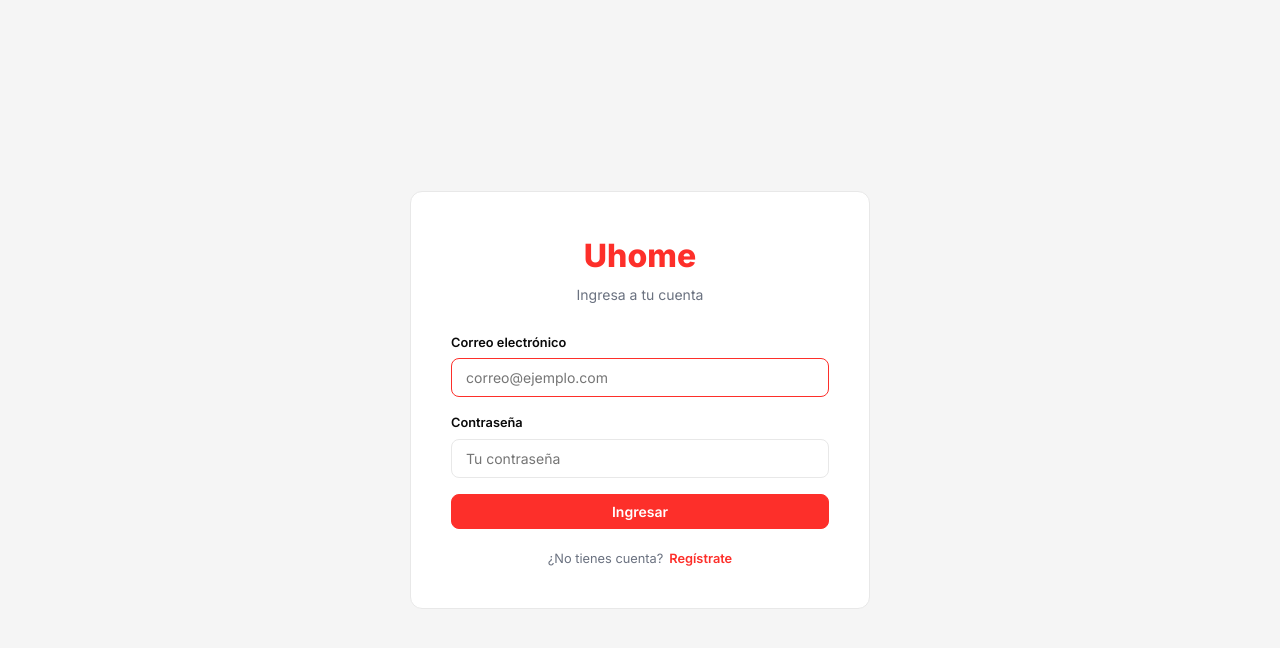
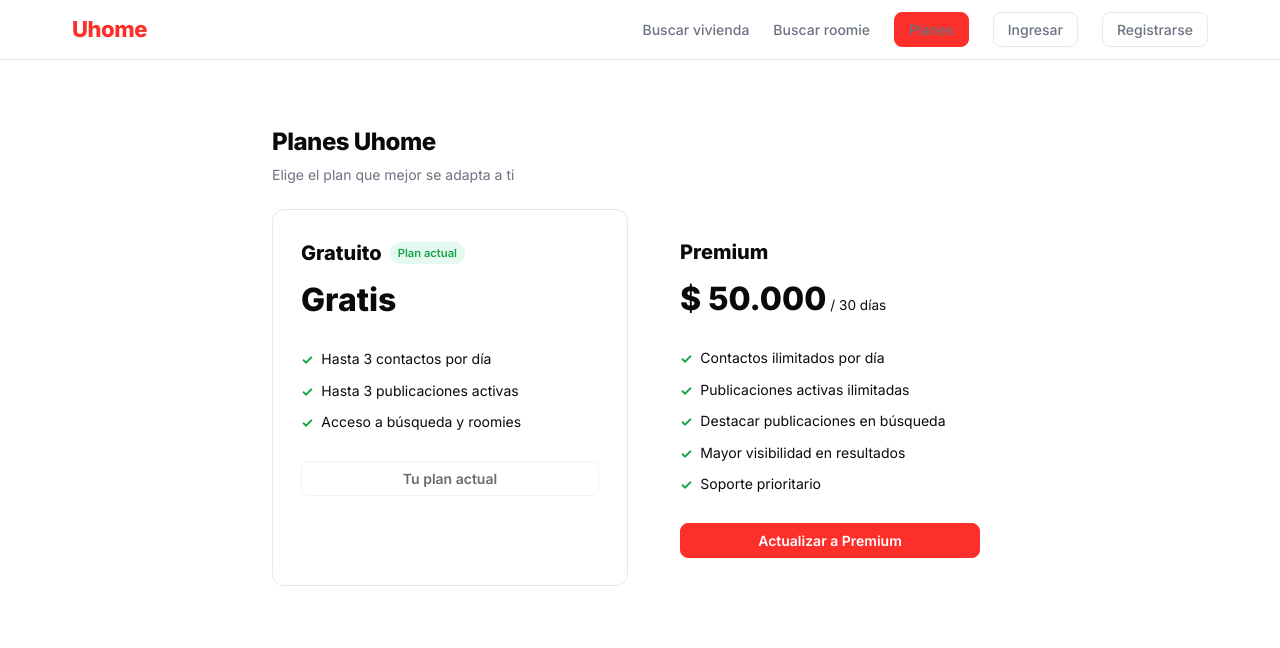
Before and after one commit to davidgarciamunozz/Uhome, a React (Vite) app: page /plans in a window 1280 px wide. Before the commit this address led to /login. Shown: the top 648 px of the page. Built offline with nearby package versions, Linux system fonts and the light colour scheme.

Commit message:
fix(ui): show Planes in nav for all users; fallback plans when localStorage empty

```diff
--- a/src/presentation/components/layout/Nav.tsx
+++ b/src/presentation/components/layout/Nav.tsx
@@ -20,8 +20,9 @@ export default function Nav() {
             <>
               <Link to="/search">Buscar vivienda</Link>
               <Link to="/roomies">Buscar roomie</Link>
+              <Link to="/plans" className="btn btn-primary btn-sm">Planes</Link>
               <Link to="/login" className="btn btn-outline btn-sm">Ingresar</Link>
-              <Link to="/register" className="btn btn-primary btn-sm">Registrarse</Link>
+              <Link to="/register" className="btn btn-outline btn-sm">Registrarse</Link>
             </>
           ) : isAdmin(user) ? (
             <>
--- a/src/presentation/pages/PlansPage.tsx
+++ b/src/presentation/pages/PlansPage.tsx
@@ -10,6 +10,31 @@ import Modal from '../components/ui/Modal';
 const COP = new Intl.NumberFormat('es-CO', { style: 'currency', currency: 'COP', maximumFractionDigits: 0 });
 
 type PayStep = 'confirm' | 'pay' | 'done';
+
+const DEFAULT_PLANS: Plan[] = [
+  {
+    id: 'plan-free',
+    name: 'Gratuito',
+    price: 0,
+    durationDays: 0,
+    maxContacts: 3,
+    maxListings: 3,
+    canFeature: false,
+    active: true,
+    createdAt: '2025-01-01T00:00:00.000Z',
+  },
+  {
+    id: 'plan-premium',
+    name: 'Premium',
+    price: 50000,
+    durationDays: 30,
+    maxContacts: null,
+    maxListings: null,
+    canFeature: true,
+    active: true,
+    createdAt: '2025-01-01T00:00:00.000Z',
+  },
+];
 
 const PLAN_BENEFITS: Record<string, string[]> = {
   'plan-free': [
@@ -46,11 +71,12 @@ export default function PlansPage() {
   const [cardCvv, setCardCvv] = useState('');
 
   useEffect(() => {
-    if (!user) { navigate('/login'); return; }
-    setPlans(PlanRepository.findActive());
-  }, [user, navigate]);
+    const stored = PlanRepository.findActive();
+    setPlans(stored.length > 0 ? stored : DEFAULT_PLANS);
+  }, []);
 
   const openUpgrade = (plan: Plan) => {
+    if (!user) { navigate('/login'); return; }
     setUpgradeTarget(plan);
     setPayStep('confirm');
     setCardNum(''); setCardExp(''); setCardCvv('');
```
